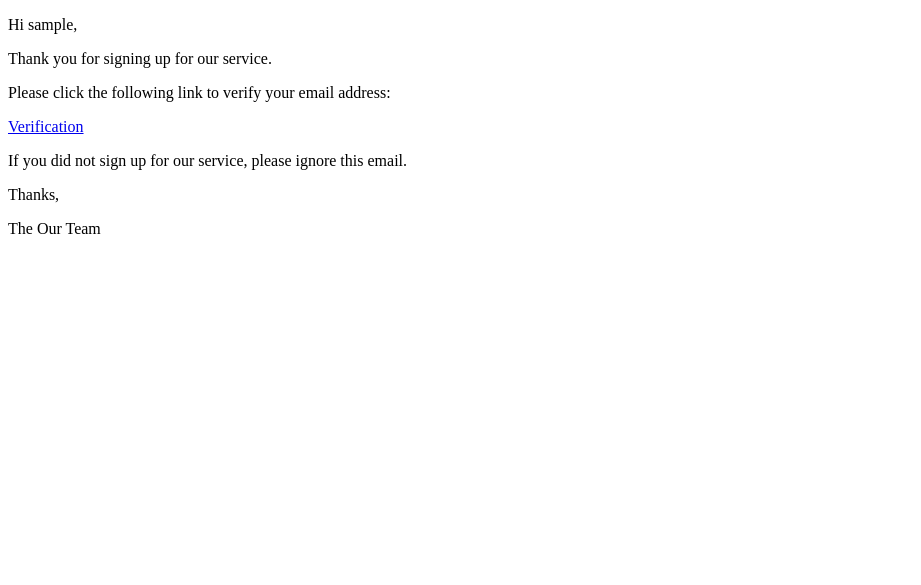
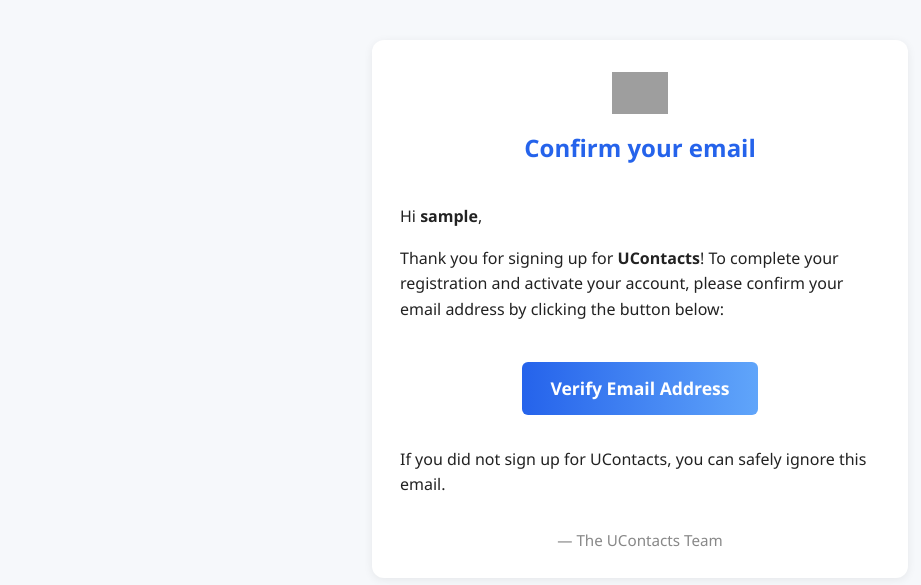
Before and after one commit to hrebynakha/goit-pythonweb-hw-012, a Python web app: template src/services/templates/confirm_email.html in a window 1280 px wide. Shown: the top 585 px of the page, without its empty margins (0-921 px from the left). Run offline with Jinja, Linux system fonts and the light colour scheme; the template is opened without the code that fills it: most values are stand-ins (such as "Sample title", 1, 10 or a date in 2020); grey boxes are pictures that could not be loaded.

Commit message:
move app info to settings, upd email template

```diff
--- a/src/services/templates/confirm_email.html
+++ b/src/services/templates/confirm_email.html
@@ -2,17 +2,79 @@
 <html>
   <head>
     <meta charset="utf-8" />
+    <meta name="viewport" content="width=device-width, initial-scale=1.0" />
     <title>Confirm your email</title>
+    <style>
+      body {
+        background: #f6f8fb;
+        font-family: 'Segoe UI', Arial, sans-serif;
+        color: #222;
+        margin: 0;
+        padding: 0;
+      }
+      .container {
+        max-width: 480px;
+        margin: 40px auto;
+        background: #fff;
+        border-radius: 12px;
+        box-shadow: 0 2px 10px rgba(0,0,0,0.07);
+        padding: 32px 28px 28px 28px;
+      }
+      .header {
+        text-align: center;
+        padding-bottom: 16px;
+      }
+      .header img {
+        width: 56px;
+        margin-bottom: 12px;
+      }
+      h2 {
+        margin: 0 0 8px 0;
+        font-size: 1.5em;
+        color: #2563eb;
+      }
+      p {
+        margin: 16px 0;
+        line-height: 1.6;
+      }
+      .button {
+        display: inline-block;
+        margin: 24px 0 16px 0;
+        padding: 12px 28px;
+        background: linear-gradient(90deg, #2563eb 0%, #60a5fa 100%);
+        color: #fff;
+        border-radius: 6px;
+        text-decoration: none;
+        font-weight: 600;
+        font-size: 1.1em;
+        transition: background 0.2s;
+      }
+      .button:hover {
+        background: linear-gradient(90deg, #1e40af 0%, #2563eb 100%);
+      }
+      .footer {
+        margin-top: 32px;
+        text-align: center;
+        color: #888;
+        font-size: 0.95em;
+      }
+    </style>
   </head>
   <body>
-    <p>Hi {{username}},</p>
-    <p>Thank you for signing up for our service.</p>
-    <p>Please click the following link to verify your email address:</p>
-    <p>
-      <a href="{{host}}api/auth/confirmed_email/{{token}}"> Verification </a>
-    </p>
-    <p>If you did not sign up for our service, please ignore this email.</p>
-    <p>Thanks,</p>
-    <p>The Our Team</p>
+    <div class="container">
+      <div class="header">
+        <img src="https://cdn-icons-png.flaticon.com/512/747/747376.png" alt="UContacts Logo" />
+        <h2>Confirm your email</h2>
+      </div>
+      <p>Hi <b>{{username}}</b>,</p>
+      <p>Thank you for signing up for <b>UContacts</b>! To complete your registration and activate your account, please confirm your email address by clicking the button below:</p>
+      <p style="text-align:center">
+        <a href="{{host}}api/auth/confirmed_email/{{token}}" class="button">Verify Email Address</a>
+      </p>
+      <p>If you did not sign up for UContacts, you can safely ignore this email.</p>
+      <div class="footer">
+        &mdash; The UContacts Team
+      </div>
+    </div>
   </body>
 </html>
```
Also changed, not shown: src/app.py (+5 -12 lines), src/conf/config.py (+19 -0 lines).
